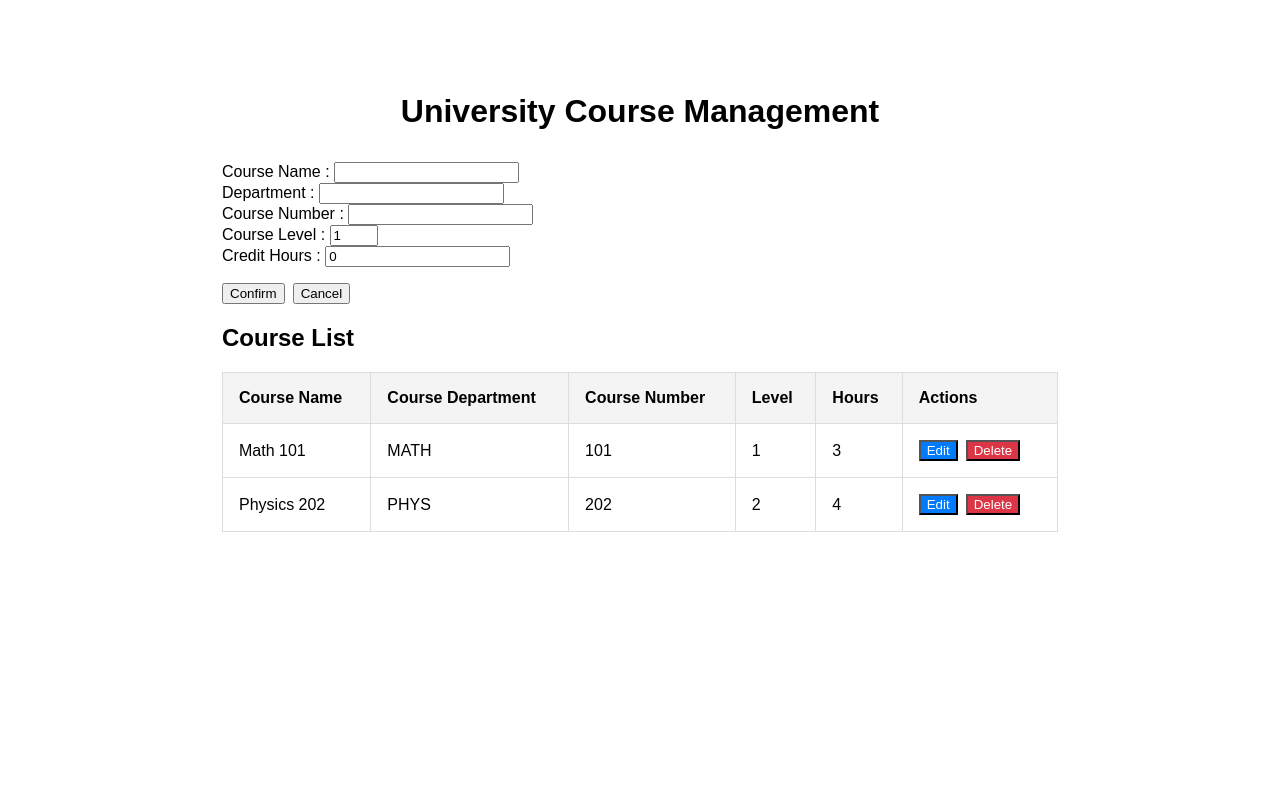
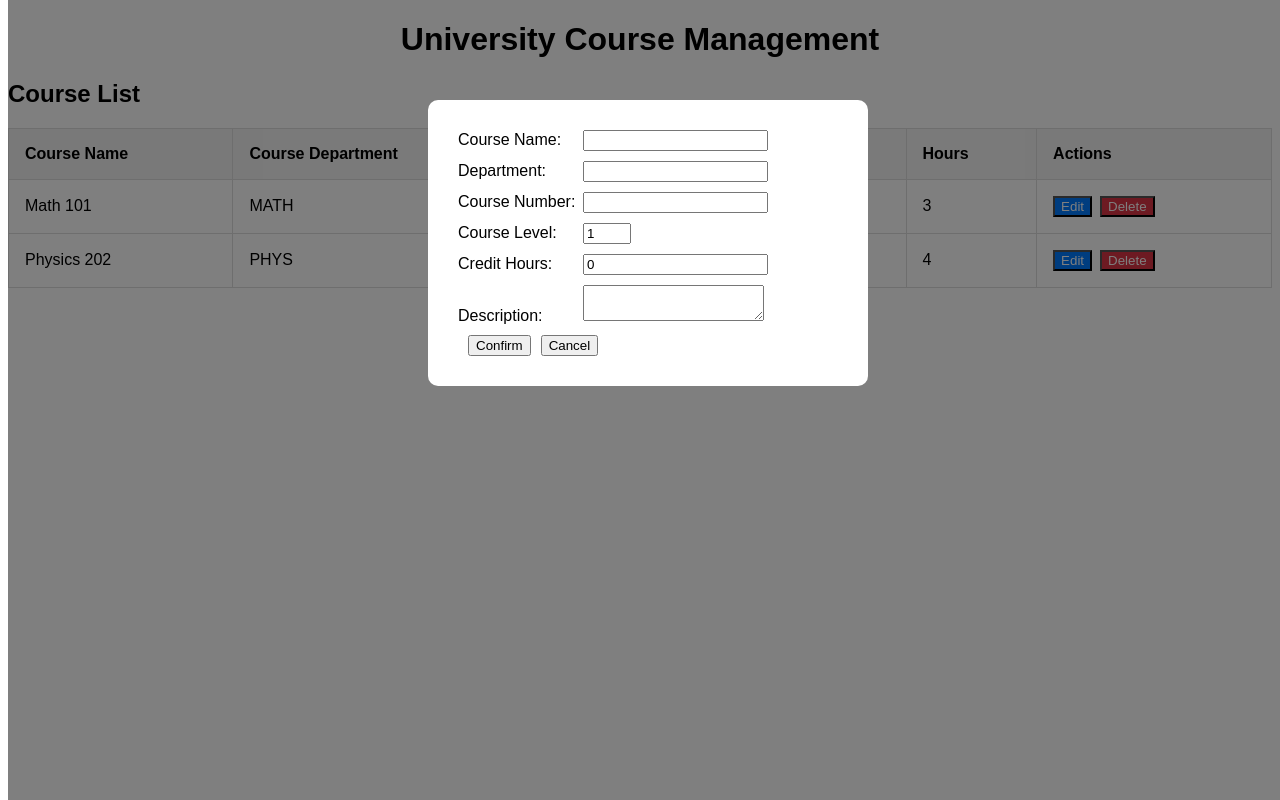
Before and after one commit to PrasmitP/SE4-Project2-Frontend, a Vue app in the folder demoVue3/: page /AddCourse in a window 1280 px wide. Both pictures are taken after a click on the button "Add Course". Built offline with nearby package versions, Linux system fonts and the light colour scheme.

Commit message:
changed css for addcourse

```diff
--- a/demoVue3/src/App.vue
+++ b/demoVue3/src/App.vue
@@ -103,13 +103,10 @@
 }
 
 #app {
-  max-width: 900px;
   margin: 0 auto;
-  padding: 2rem;
 }
 
 h1 {
   text-align: center;
-  margin-bottom: 2rem;
 }
 </style>
--- a/demoVue3/src/components/AddCourse.vue
+++ b/demoVue3/src/components/AddCourse.vue
@@ -1,36 +1,40 @@
 <template>
-  <div>
-
   <!-- Add Course Button -->
   <button v-if="!showForm" @click="toggleForm">Add Course</button>
-
+  <div v-if="showForm" class="overlay">
+    <div class="model">
       <!-- Course Form (hidden initially) -->
       <form v-if="showForm" @submit.prevent="submitCourse">
         <div>
-        <label for="name">Course Name : </label>
-        <input v-model="course.name" type="text" id="name" required />
+          <label for="name">Course Name: </label>
+          <input class="textInput" v-model="course.name" type="text" id="name" required />
         </div>
         <div>
-        <label for="department">Department : </label>
-        <input v-model="course.department" type="text" id="department" required maxlength="4" />
+          <label for="department">Department: </label>
+          <input class="textInput" v-model="course.department" type="text" id="department" required maxlength="4" />
         </div>
         <div>
-        <label for="number">Course Number : </label>
-        <input v-model="course.number" type="text" id="number" required maxlength="4" />
+          <label for="number">Course Number: </label>
+          <input class="textInput" v-model="course.number" type="text" id="number" required maxlength="4" />
         </div>
         <div>
-        <label for="level">Course Level : </label>
-        <input v-model="course.level" type="number" id="level" required min="1" max="4" />
+          <label for="level">Course Level: </label>
+          <input class="textInput" v-model="course.level" type="number" id="level" required min="1" max="4" />
         </div>
         <div>
-        <label for="hours">Credit Hours : </label>
-        <input v-model="course.hours" type="number" id="hours" required min="1" />
+          <label for="hours">Credit Hours: </label>
+          <input class="textInput" v-model="course.hours" type="number" id="hours" required min="1" />
+        </div>
+        <div>
+          <label for="description">Description: </label>
+          <textarea    class="descInput" v-model="course.description" type="text" id="description" />
         </div>
         <div>
           <button type="submit">Confirm</button>
           <button type="button" @click="cancelForm">Cancel</button>
         </div>
       </form>
+    </div>
   </div>
 </template>
 
@@ -48,7 +52,8 @@
       department: '',
       number: '',
       level: 1, // Default to first year
-      hours: 0
+      hours: 0,
+      description: ''
     });
 
     // Toggles the visibility of the form
@@ -87,11 +92,42 @@
 
 <style scoped>
 form {
-  margin-top: 1rem;
+  display: flex;
+  flex-direction: column;
+  gap: 10px;
+  margin: 10px;
+  width: auto;
 }
 
-button {
-  margin-top: 1rem;
-  margin-right: 0.5rem;
+.overlay {
+  background-color: rgba(0, 0, 0, 0.5);
+  top: 0;
+  position: fixed;
+  width: 100%;
+  height: 100%;
+}
+
+.model {
+  width: 400px;
+  padding: 20px;
+  margin: 100px auto;
+  background: white;
+  border-radius: 10px;
+  height: auto;
+}
+
+label {
+  display: inline-block;
+  clear: left;
+  width: 125px;
+  text-align: left;
+}
+
+.textInput {
+  display: inline-block;
+}
+
+button{
+  margin-left: 10px;
 }
 </style>
```
Lines whose indentation alone changed are shown as unchanged.
